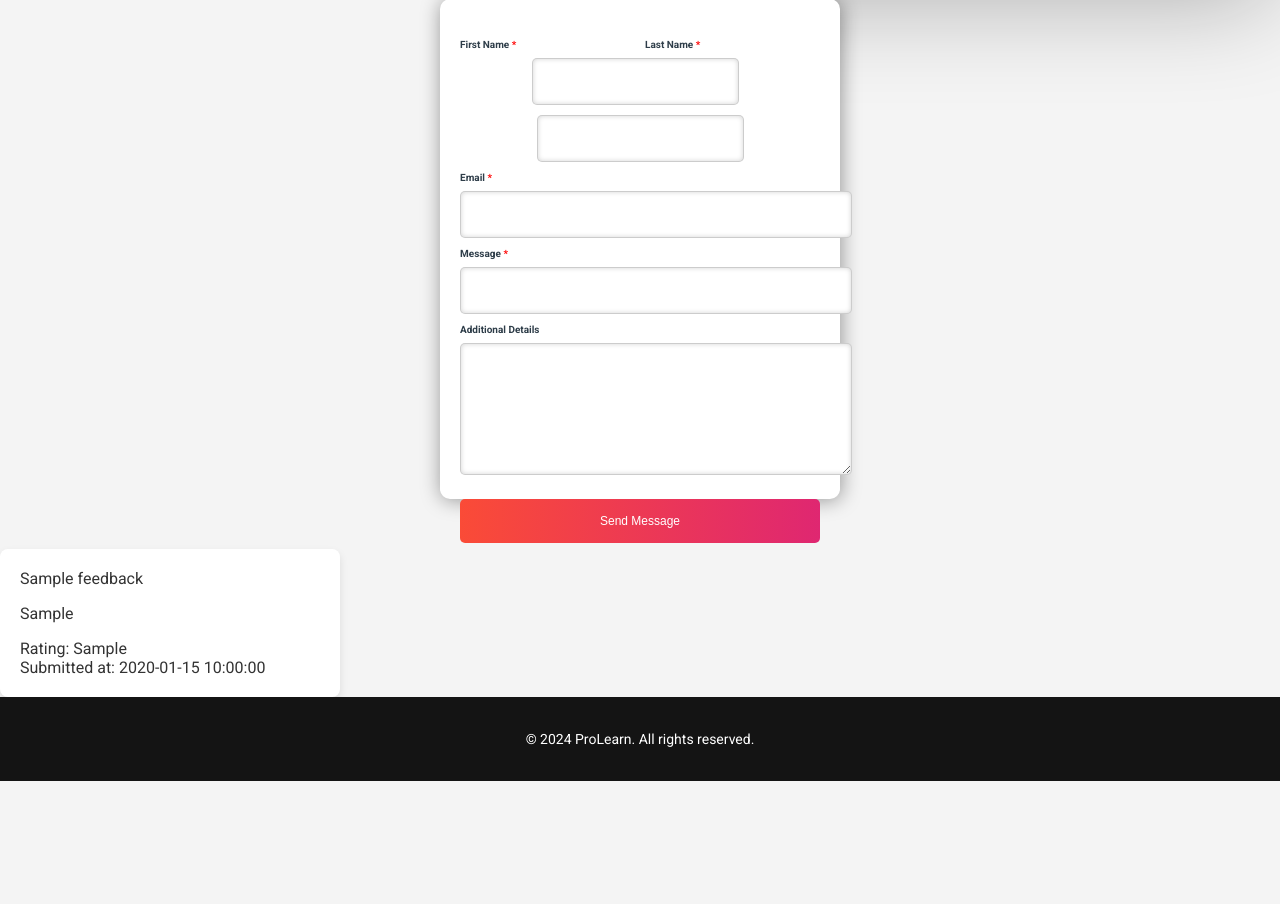
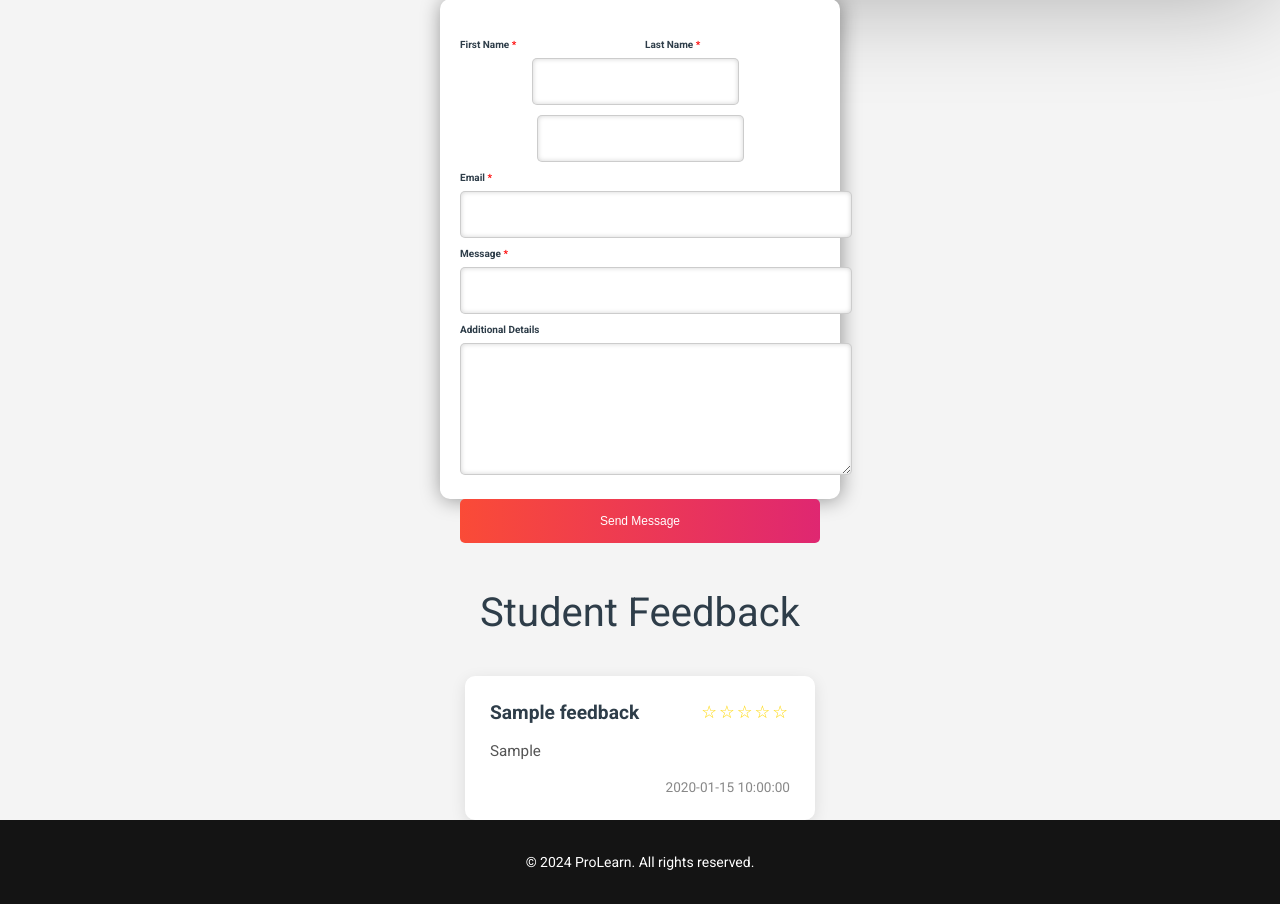
Before and after one commit to yassinehmza/TheLastProLearn, a PHP site: page / in a window 1280 px wide. Shown: the part 1542-2446 px from the top of the page. Before the commit the page ends 2323 px from the top, so only its background shows below. Run offline with PHP 8.4, Linux system fonts and the light colour scheme; tables that the repository leaves empty or names only in its code hold one stand-in row (values such as "Sample post").

Commit message:
add feedback

```diff
--- a/index.php
+++ b/index.php
@@ -104,6 +104,8 @@
         </div>
 
         <!-- Feedback Section -->
+        <div class="diffSection" id="feedback_section">
+            <center><p class="feedback-title">Student Feedback</p></center>
             <div class="feedback-container">
                 <?php
                 // Include database connection
@@ -114,23 +116,27 @@
                 $result = $conn->query($sql);
 
                 if ($result->num_rows > 0) {
+                    echo "<div class='feedback-row'>";
                     // Loop through feedback and display each one as a card
                     while ($row = $result->fetch_assoc()) {
+                        // Convert rating to stars
+                        $stars = str_repeat('★', intval($row['rate_your_experience'])) .
+                                str_repeat('☆', 5 - intval($row['rate_your_experience']));
+
                         echo "<div class='feedback-card'>
                                 <div class='card-header'>
-                                {$row['name']}
+                                    <h3>{$row['name']}</h3>
+                                    <div class='stars'>{$stars}</div>
                                 </div>
                                 <div class='card-content'>
                                     <p>{$row['your_feedback']}</p>
                                 </div>
-                            <div class='card-rating'>
-                                Rating: {$row['rate_your_experience']}
-                            </div>
-                            <div class='card-date'>
-                                Submitted at: {$row['created_at']}
+                                <div class='card-footer'>
+                                    <span>{$row['created_at']}</span>
                                 </div>
                             </div>";
                     }
+                    echo "</div>";
                 } else {
                     echo "<p>No feedbacks found. Be the first to share your feedback!</p>";
                 }
@@ -138,6 +144,7 @@
                 // Close the database connection
                 $conn->close();
                 ?>
+            </div>
         </div>
 
         <!-- Contact Section -->
--- a/style.css
+++ b/style.css
@@ -151,32 +151,6 @@ main {
     width: 100%;
     height: 100%;
     box-sizing: border-box;
-}
-
-@media (max-width: 768px) {
-    nav ul {
-        display: none;
-        flex-direction: column;
-        gap: 10px;
-        background-color: #FA4B37;
-        position: absolute;
-        top: 60px;
-        left: 0;
-        width: 100%;
-        padding: 10px 0;
-    }
-
-    nav ul.show {
-        display: flex;
-    }
-
-    .hamburger {
-        display: block;
-    }
-
-    .course-item {
-        width: 100%;
-    }
 }
 
 /* Star Rating */
@@ -428,81 +402,125 @@ form textarea {
     cursor: pointer;
 }
 
-/* Feedback */
-.title2 {
-    text-align: center;
-    margin: 40px 0;
+/* Feedback Section */
+.diffSection #feedback_section {
+    padding: 50px 20px;
+    background-color: #f8f9fa;
 }
 
-.shortdesc2 {
-    text-align: center;
-    margin-bottom: 20px;
+.feedback-title {
+    font-size: 2.5em;
+    color: #2E3D49;
+    margin-bottom: 40px;
 }
 
-.feedbox {
-    display: flex;
-    justify-content: flex-start;
-    gap: 20px;
-    overflow-x: auto;
-    padding-bottom: 20px;
-    animation: moveLeftToRight 1s ease-in-out;
-    scroll-snap-type: x mandatory;
+.feedback-container {
+    max-width: 1200px;
+    margin: 0 auto;
+    padding: 0 20px;
 }
 
-/* Feedback Card Styling */
+.feedback-row {
+    display: flex;
+    flex-wrap: wrap;
+    gap: 20px;
+    justify-content: center;
+}
+
 .feedback-card {
     background-color: #fff;
-    padding: 20px;
-    border-radius: 8px;
-    box-shadow: 0 4px 8px rgba(0, 0, 0, 0.1);
+    border-radius: 10px;
+    box-shadow: 0 4px 15px rgba(0, 0, 0, 0.1);
+    padding: 25px;
     width: 300px;
-    max-width: 100%;
-    transform: translateX(-100%);
-    animation: slideInFromLeft 1s forwards;
-    scroll-snap-align: start;
+    transition: transform 0.3s ease, box-shadow 0.3s ease;
+    animation: fadeInUp 0.5s ease forwards;
 }
 
-.feedback-card h3 {
-    font-size: 20px;
-    font-weight: bold;
-    color: #333;
+.feedback-card:hover {
+    transform: translateY(-5px);
+    box-shadow: 0 6px 20px rgba(0, 0, 0, 0.15);
 }
 
-.feedback-card .feedback-text {
-    margin: 10px 0;
-    color: #555;
+.card-header {
+    display: flex;
+    justify-content: space-between;
+    align-items: center;
+    margin-bottom: 15px;
 }
 
-.feedback-card .rating {
-    margin: 10px 0;
+.card-header h3 {
+    font-size: 1.2em;
+    color: #2E3D49;
+    margin: 0;
 }
 
-.feedback-card .submitted-at {
-    font-size: 12px;
-    color: #777;
+.stars {
+    color: #FFD700;
+    font-size: 1.1em;
+    letter-spacing: 2px;
 }
 
-/* Rating Stars */
-.rating {
-    font-size: 18px;
-    color: #ff9800;
+.card-content {
+    margin-bottom: 15px;
+}
+
+.card-content p {
+    color: #555;
+    line-height: 1.6;
+    font-size: 0.95em;
+}
+
+.card-footer {
+    color: #888;
+    font-size: 0.85em;
+    text-align: right;
 }
 
 /* Animations */
-@keyframes slideInFromLeft {
-    0% {
-        transform: translateX(-100%);
+@keyframes fadeInUp {
+    from {
+        opacity: 0;
+        transform: translateY(20px);
     }
-    100% {
-        transform: translateX(0);
+    to {
+        opacity: 1;
+        transform: translateY(0);
     }
 }
 
-@keyframes moveLeftToRight {
-    0% {
-        transform: translateX(-100%);
+/* Responsive Design */
+@media (max-width: 768px) {
+    nav ul {
+        display: none;
+        flex-direction: column;
+        gap: 10px;
+        background-color: #FA4B37;
+        position: absolute;
+        top: 60px;
+        left: 0;
+        width: 100%;
+        padding: 10px 0;
     }
-    100% {
-        transform: translateX(0);
+
+    nav ul.show {
+        display: flex;
+    }
+
+    .hamburger {
+        display: block;
+    }
+
+    .course-item {
+        width: 100%;
+    }
+
+    .feedback-card {
+        width: 100%;
+        max-width: 400px;
+    }
+
+    .feedback-title {
+        font-size: 2em;
     }
 }
```
Lines whose indentation alone changed are shown as unchanged.
